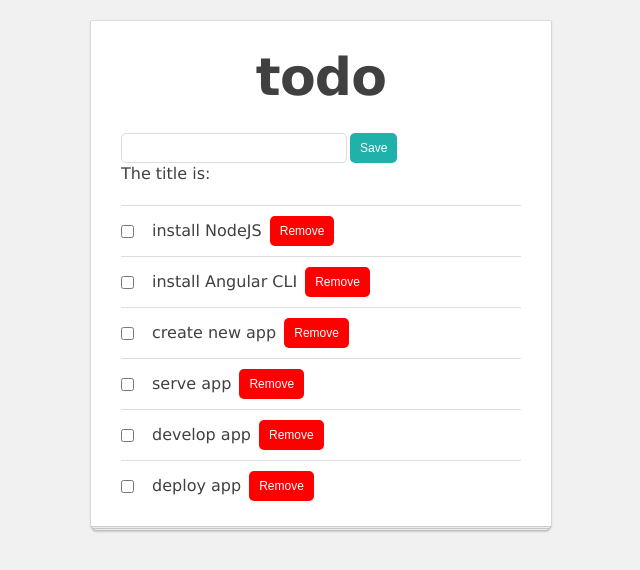
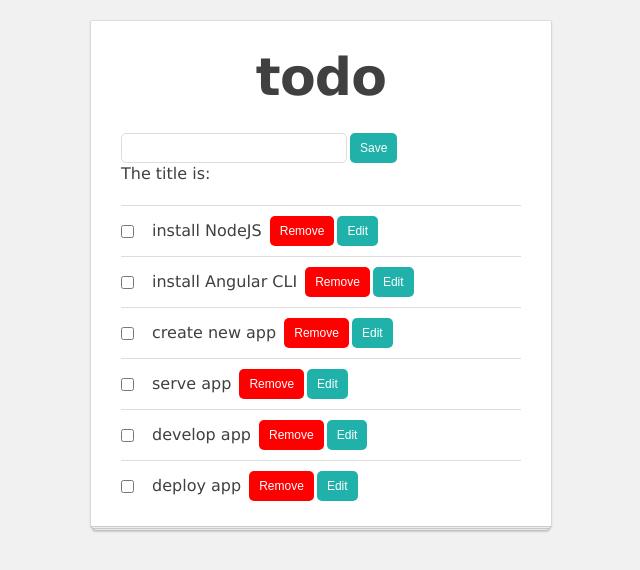
Before and after one commit to weronikadominiak/todo, an Angular app: page / in a window 1280 px wide. Shown: the top 570 px of the page, without its empty margins (319-959 px from the left). Built offline with nearby package versions, Linux system fonts and the light colour scheme.

Commit message:
+ item edit

```diff
--- a/src/app/item/item.component.ts
+++ b/src/app/item/item.component.ts
@@ -7,20 +7,32 @@ import { Component, EventEmitter, Input, OnInit, Output } from '@angular/core';
   <input type="checkbox" class="todo-checkbox" (click)="completeItem()"/>
   <p class="todo-title"  [ngClass]="{'todo-complete': isComplete}">{{ todoItem.title }}
    <button class="btn btn-red" (click)="removeItem()">Remove</button>
+   <button class="btn" (click)="editClicked=true">Edit</button>
    </p>
   </div>
+    <div *ngIf="editClicked">
+    <todo-input (submit)="editItem(todoItem, $event)"></todo-input>
+    </div>
   `,
   styleUrls: ['./item.component.css']
 })
 export class ItemComponent implements OnInit {
   @Output() remove: EventEmitter<any> = new EventEmitter();
+  @Output() edit: EventEmitter<any> = new EventEmitter();
   @Input() todoItem;
+  editClicked = false;
   isComplete = false;
+  newTitle;
 
   constructor() { }
 
   ngOnInit() {
   }
+
+
+  editItem(item, changes) {
+    this.edit.emit({item, changes});
+}
 
   removeItem() {
     this.remove.emit(this.todoItem);
--- a/src/app/list-manager/list-manager.component.ts
+++ b/src/app/list-manager/list-manager.component.ts
@@ -1,4 +1,4 @@
-import { Component, OnInit } from '@angular/core';
+import { Component, EventEmitter, OnInit, Output } from '@angular/core';
 import { TodoListService } from '../todo-list.service';
 
 @Component({
@@ -9,14 +9,16 @@ import { TodoListService } from '../todo-list.service';
   <todo-input (submit)="addItem($event)" class="todo-add"></todo-input>
   <ul>
     <li *ngFor="let item of todoList">
-      <todo-item [todoItem]="item" (remove)="removeItem($event)"></todo-item>
+      <todo-item [todoItem]="item" (remove)="removeItem($event)" (edit)="editItem($event)" ></todo-item>
     </li>
   </ul>
   </div>
   `,
   styleUrls: ['./list-manager.component.css']
 })
+
 export class ListManagerComponent implements OnInit {
+  @Output() itemToChange: EventEmitter<any> = new EventEmitter();
   title = 'todo';
   todoList;
 
@@ -35,4 +37,9 @@ export class ListManagerComponent implements OnInit {
   removeItem(item) {
     this.todoList = this.todoListService.removeItem(item);
   }
+
+  editItem({item, changes}) {
+    this.todoList = this.todoListService.editItem(item, changes);
+  }
+
 }
--- a/src/app/todo-list-storage.service.ts
+++ b/src/app/todo-list-storage.service.ts
@@ -54,12 +54,23 @@ export class TodoListStorageService {
     return this.todoList.indexOf(item);
   }
 
+   /**
+   * Update an existing item
+   * @param item
+   * @param changes
+   * @returns {any[]}
+   */
+  editItem(item, changes) {
+    Object.assign(this.todoList[this.findItemIndex(item)], {title: changes});
+    return this.update();
+  }
 /**
    * Remove an item from the list
    * @param item
    * @returns {any[]}
    */
   destroy(item) {
+    console.log(item);
     this.todoList.splice(this.findItemIndex(item), 1);
     return this.update();
   }
--- a/src/app/todo-list.service.ts
+++ b/src/app/todo-list.service.ts
@@ -28,4 +28,7 @@ export class TodoListService {
     return this.storage.destroy(item);
   }
 
+  editItem(item, changes) {
+    return this.storage.editItem(item, changes);
+  }
 }
```
